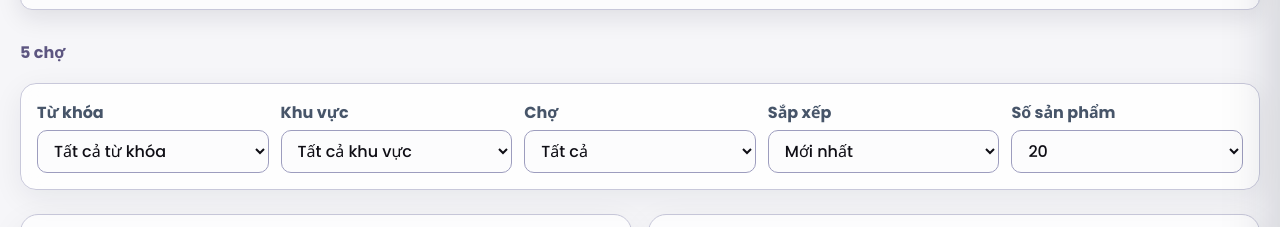
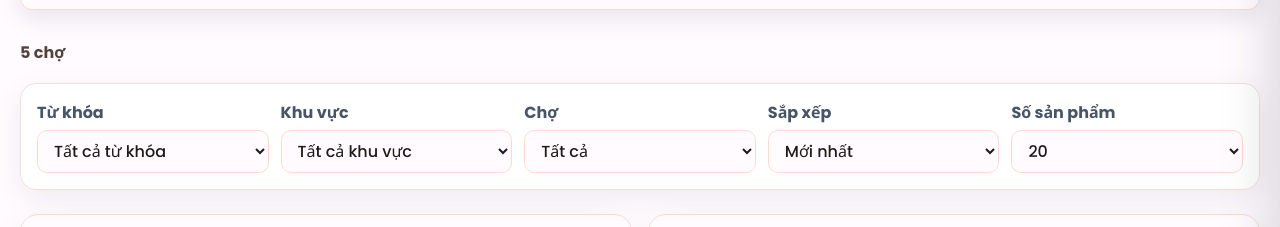
Before and after one commit to hngovan/market-crawler, a website: page index.html in a window 1280 px wide. Shown: the part 207-434 px from the top of the page. Drawn offline with Linux system fonts and the light colour scheme; some packages are replaced by stand-ins of ours; a script that the page names is missing.

Commit message:
Use exact Rangeen warm color palette

```diff
--- a/index.html
+++ b/index.html
@@ -832,19 +832,19 @@
 
       /* Modern light theme */
       :root {
-        --page: hsl(240 20% 97%);
-        --surface: hsl(240 20% 99%);
-        --surface-soft: hsl(240 20% 94%);
-        --line: hsl(240 20% 82%);
-        --line-strong: hsl(240 20% 68%);
-        --ink: hsl(249 20% 7%);
-        --muted: hsl(250 20% 42%);
-        --primary: hsl(220 59% 54%);
-        --primary-dark: hsl(220 59% 44%);
-        --primary-soft: hsl(220 59% 93%);
-        --danger: hsl(0 70% 54%);
-        --danger-dark: hsl(0 70% 44%);
-        --danger-soft: hsl(0 70% 95%);
+        --page: #fffbff;
+        --surface: #fffbff;
+        --surface-soft: #f5ded6;
+        --line: #f5ded6;
+        --line-strong: #ffdbcf;
+        --ink: #201a18;
+        --muted: #53433e;
+        --primary: #9a4523;
+        --primary-dark: #9a4523;
+        --primary-soft: #fbeeea;
+        --danger: #ba1a1a;
+        --danger-dark: #ba1a1a;
+        --danger-soft: #fbeeea;
         --radius: 0.5rem;
         --radius-dark: 0.5rem;
         font-family: Poppins, "Segoe UI", Roboto, Helvetica, Arial, sans-serif;
@@ -926,9 +926,9 @@
         transform: translateX(18px);
       }
       .exchange-rate-note {
-        border: 1px solid #bfdbfe;
+        border: 1px solid var(--line-strong);
         border-radius: 10px;
-        color: #1e3a8a;
+        color: var(--muted);
         background: var(--primary-soft);
         box-shadow: 0 6px 18px rgb(15 23 42 / 10%);
         font-weight: 600;
@@ -951,17 +951,19 @@
       }
       html[data-theme="dark"] {
         color-scheme: dark;
-        --page: hsl(240 20% 8%);
-        --surface: hsl(240 20% 12%);
-        --surface-soft: hsl(240 20% 16%);
-        --line: hsl(240 20% 28%);
-        --line-strong: hsl(240 20% 42%);
-        --ink: hsl(249 20% 93%);
-        --muted: hsl(249 20% 70%);
-        --primary: hsl(220 59% 62%);
-        --primary-dark: hsl(220 59% 72%);
-        --primary-soft: hsl(220 35% 22%);
-        --danger-soft: hsl(0 35% 20%);
+        --page: #fffbff;
+        --surface: #fffbff;
+        --surface-soft: #f5ded6;
+        --line: #f5ded6;
+        --line-strong: #ffdbcf;
+        --ink: #201a18;
+        --muted: #53433e;
+        --primary: #9a4523;
+        --primary-dark: #9a4523;
+        --primary-soft: #fbeeea;
+        --danger: #ba1a1a;
+        --danger-dark: #ba1a1a;
+        --danger-soft: #fbeeea;
         --radius: var(--radius-dark);
       }
       html[data-theme="dark"] body {
@@ -1097,9 +1099,9 @@
         text-transform: none;
       }
       .market-status {
-        border: 1px solid #bfdbfe;
+        border: 1px solid var(--line-strong);
         border-radius: 999px;
-        color: var(--primary-dark);
+        color: var(--primary);
         background: var(--primary-soft);
         font-weight: 650;
       }
@@ -1162,17 +1164,17 @@
       }
       .link,
       .page-button {
-        border: 1px solid #bfdbfe;
+        border: 1px solid var(--line-strong);
         border-radius: 10px;
-        color: var(--primary-dark);
+        color: var(--primary);
         background: var(--primary-soft);
         box-shadow: none;
         font-weight: 700;
       }
       .link:hover,
       .page-button:hover:not(:disabled) {
-        border-color: #93c5fd;
-        background: #dbeafe;
+        border-color: var(--line-strong);
+        background: var(--surface-soft);
       }
       .page-info {
         color: #475569;
```
